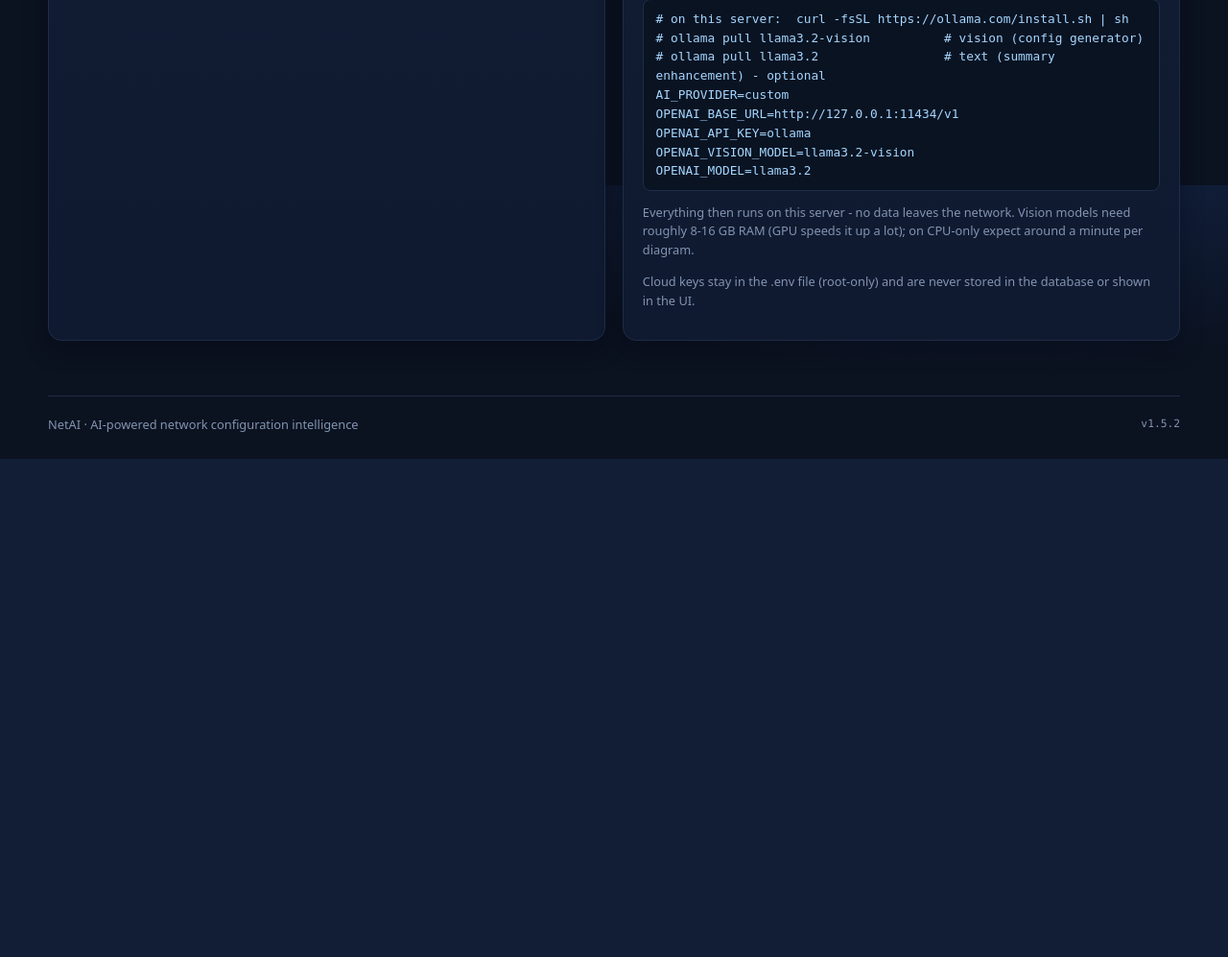
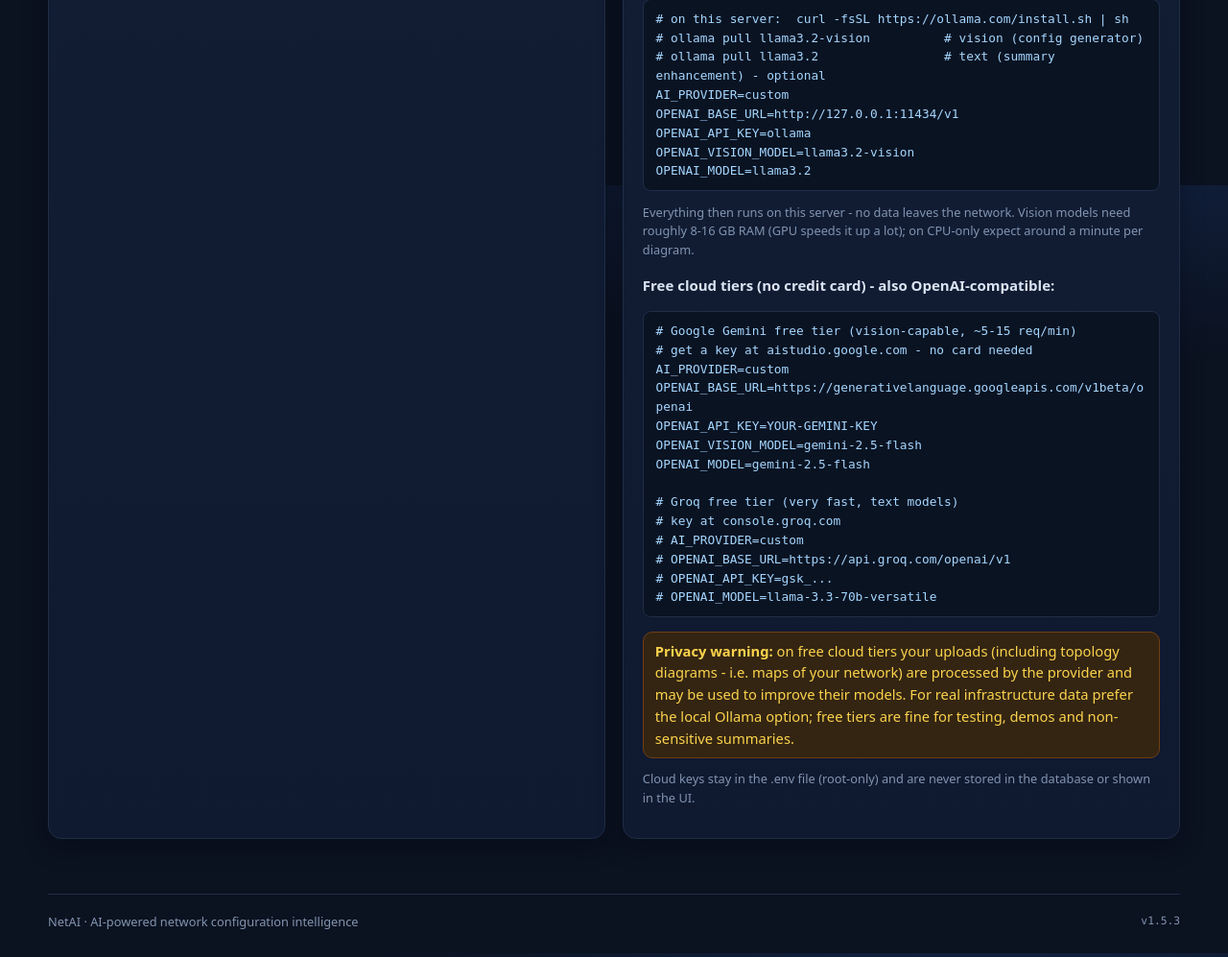
Before and after one commit to mikeehendricks/NetAI, a Flask app: page /admin/settings in a window 1280 px wide. Shown: the part 607-1604 px from the top of the page at 96% size. Before the commit the page ends 1085 px from the top, so only its background shows below. Run offline with Flask 3, Linux system fonts and the light colour scheme; the visitor is signed in with stand-in values (Sample User, id 1); data comes from the database, SQL or seed files in the repository; data that the repository does not hold is empty; some libraries are stand-ins or nearby versions.

Commit message:
docs: free AI alternatives (Gemini/Groq free tiers) in admin Settings with privacy warning
APP_VERSION -> 1.5.3.

```diff
--- a/app/templates/admin/settings.html
+++ b/app/templates/admin/settings.html
@@ -51,6 +51,25 @@
 OPENAI_MODEL=llama3.2</pre>
       <p class="muted small">Everything then runs on this server - no data leaves the network. Vision models
          need roughly 8-16&nbsp;GB RAM (GPU speeds it up a lot); on CPU-only expect around a minute per diagram.</p>
+      <p><strong>Free cloud tiers (no credit card) - also OpenAI-compatible:</strong></p>
+      <pre class="code"># Google Gemini free tier (vision-capable, ~5-15 req/min)
+# get a key at aistudio.google.com - no card needed
+AI_PROVIDER=custom
+OPENAI_BASE_URL=https://generativelanguage.googleapis.com/v1beta/openai
+OPENAI_API_KEY=YOUR-GEMINI-KEY
+OPENAI_VISION_MODEL=gemini-2.5-flash
+OPENAI_MODEL=gemini-2.5-flash
+
+# Groq free tier (very fast, text models)
+# key at console.groq.com
+# AI_PROVIDER=custom
+# OPENAI_BASE_URL=https://api.groq.com/openai/v1
+# OPENAI_API_KEY=gsk_...
+# OPENAI_MODEL=llama-3.3-70b-versatile</pre>
+      <p class="alert-warn alert" style="padding:8px 12px;"><strong>Privacy warning:</strong> on free cloud tiers your
+         uploads (including topology diagrams - i.e. maps of your network) are processed by the provider and may be
+         used to improve their models. For real infrastructure data prefer the local Ollama option; free tiers are
+         fine for testing, demos and non-sensitive summaries.</p>
       <p class="muted small">Cloud keys stay in the .env file (root-only) and are never stored in the database or shown in the UI.</p>
     {% endif %}
   </div>
--- a/config.py
+++ b/config.py
@@ -28,7 +28,7 @@
 
 # Human-readable application version. Bump on every release; shown in the site
 # footer, on the admin update page, and stamped into error reports.
-APP_VERSION = "1.5.2"
+APP_VERSION = "1.5.3"
 
 class Config:
     SECRET_KEY = _env("SECRET_KEY")
```
